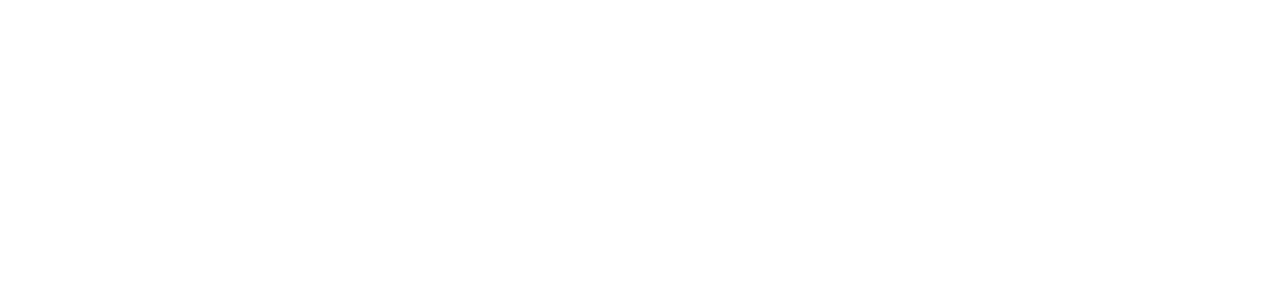
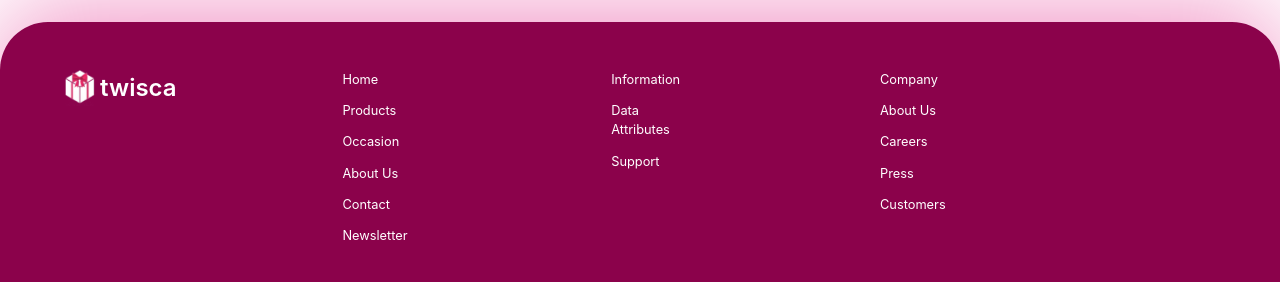
Before and after one commit to SheharyarXD/twisca, a React (Create React App) app in the folder my-app/: page /products in a window 1280 px wide. Shown: the part 518-800 px from the top of the page. Built offline with nearby package versions, Linux system fonts and the light colour scheme; no server answers.

Commit message:
UI Fixing

```diff
--- a/my-app/src/components/ProductPage.js
+++ b/my-app/src/components/ProductPage.js
@@ -1,5 +1,6 @@
 import React, { useContext,useEffect, useState } from "react";
 import Header from "./header";
+import FooterPage from "./footer";
 import ProductPageProducts from "./ProductPageProducts";
 import { ProductContext } from "../utils/ProductsContext";
 const ProductPage = () => {
@@ -202,6 +203,7 @@
           </div> */}
         </div>
       </div>
+      <FooterPage></FooterPage>
     </>
   );
 };
```
